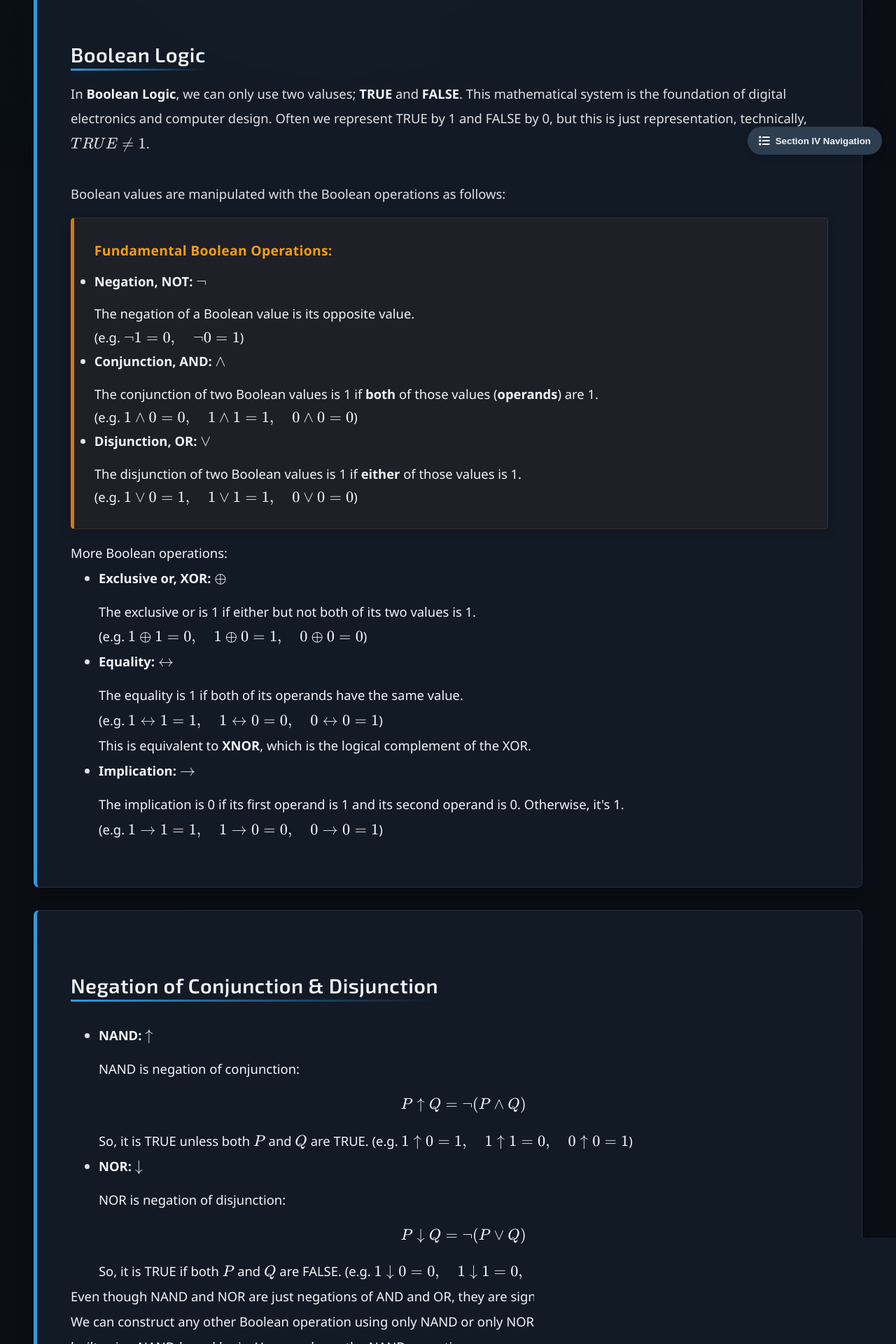
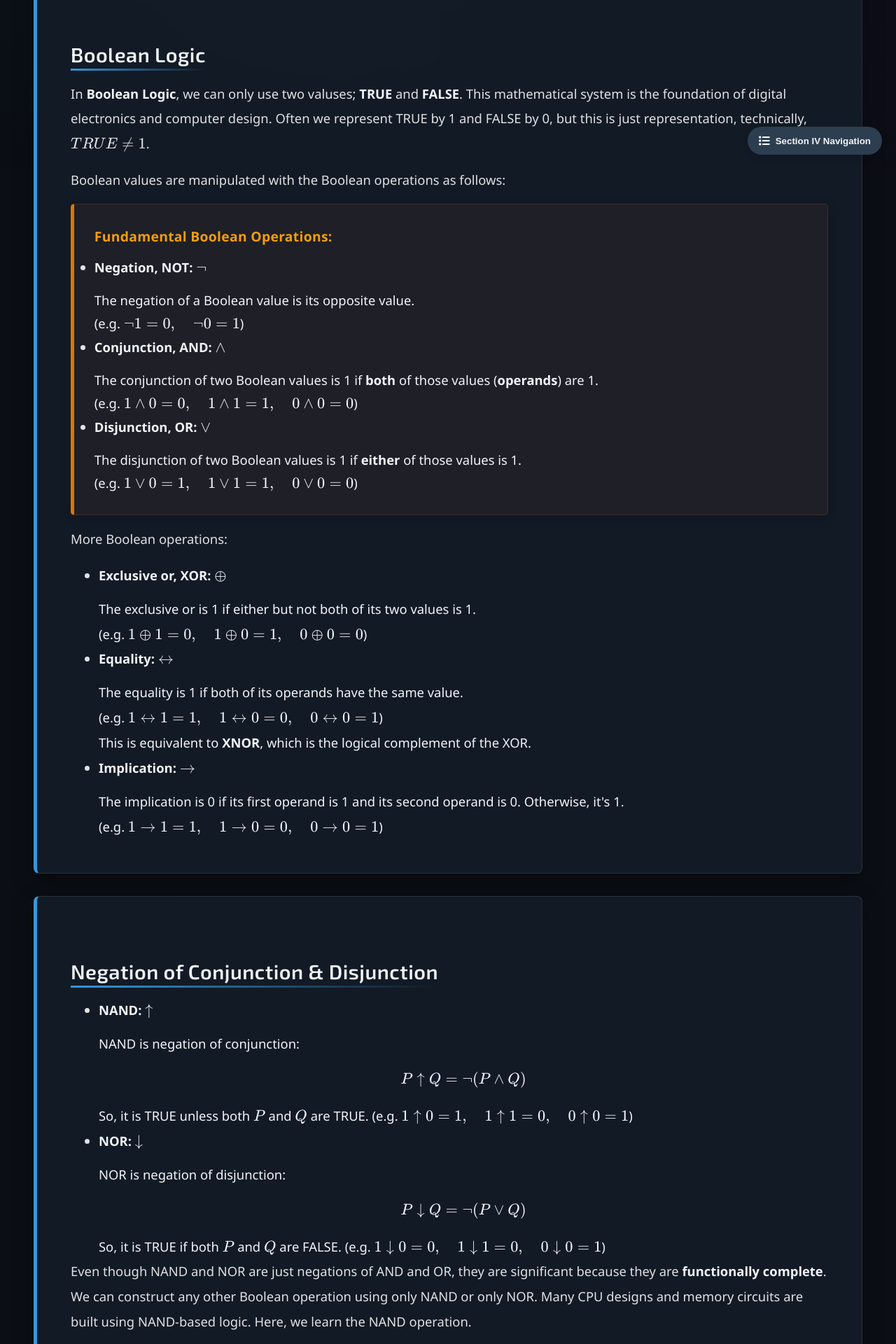
Before and after one commit to Yusukey01/yusukey01.github.io, a Jekyll site: the page built from Mathematics/Discrete/boolean.html, in a window 1280 px wide. Shown: the part 659-2579 px from the top of the page at 70% size. Built offline with Jekyll 4.4.1, drawn with Linux system fonts in a browser that asks for light colours.

Commit message:
fixed style, texts

```diff
--- a/Mathematics/Discrete/boolean.html
+++ b/Mathematics/Discrete/boolean.html
@@ -12,8 +12,7 @@ uses_python: false
         {% include learning_resource_schema.html topic_id=page.topic_id %}
 
         <div class="hero-section">
-            <h1 class="webpage-name">Boolean Logic
-            </h1>
+            <h1 class="webpage-name">Boolean Logic</h1>
         </div>
 
         {% include section_navigation.html %}
@@ -32,8 +31,10 @@ uses_python: false
                     In <strong>Boolean Logic</strong>, we can only use two valuses; <strong>TRUE</strong> and <strong>FALSE</strong>.
                     This mathematical system is the foundation of digital electronics and computer design. Often we represent TRUE by 1
                     and FALSE by 0, but this is just representation, technically, \(TRUE \neq 1\).
-            <br><br>
+                </p>
+                <p>
                     Boolean values are manipulated with the Boolean operations as follows:
+                </p>
                 <div class="theorem">
                     <span class="theorem-title">Fundamental Boolean Operations:</span>
                     <ul>
@@ -51,8 +52,9 @@ uses_python: false
                         (e.g. \(1 \vee 0 = 1, \quad 1 \vee 1 = 1, \quad 0 \vee 0 = 0\))
                     </ul>
                 </div>
+                <p>
                     More Boolean operations:
-            <br>
+                </p>
                 <ul style="padding-left: 40px;">
                     <li><strong>Exclusive or, XOR: \(\oplus\)</strong></li>
                     The exclusive or is 1 if either but not both of its two values is 1.
@@ -69,12 +71,12 @@ uses_python: false
                     <br>
                     (e.g. \(1 \rightarrow 1 = 1, \quad 1 \rightarrow 0 = 0, \quad 0 \rightarrow 0 = 1\))
                 </ul>
-            </p>
+
             </section>
 
             <section id="negation" class="section-content">
                 <h2>Negation of Conjunction & Disjunction</h2>
-            <p>
+
                 <ul style="padding-left: 40px;">
                     <li><strong>NAND: \(\uparrow\)</strong></li>
                     NAND is negation of conjunction:
@@ -91,9 +93,11 @@ uses_python: false
                     So, it is TRUE if both \(P\) and \(Q\) are FALSE.
                     (e.g. \(1 \downarrow 0 = 0, \quad 1 \downarrow 1 = 0, \quad 0 \downarrow 0 = 1\))
                 </ul>
+                <p>
                     Even though NAND and NOR are just negations of AND and OR, they are significant because they are
                     <strong>functionally complete</strong>. We can construct any other Boolean operation using only NAND or only NOR.
                     Many CPU designs and memory circuits are built using NAND-based logic. Here, we learn the NAND operation.
+                </p>
                 <div class="proof">
                     <span class="proof-title">NAND is Functionally Complete</span>
                     <ul style="padding-left: 40px;">
@@ -111,8 +115,11 @@ uses_python: false
                         \]
                     </ul>
                 </div>
+
+                <p>
                     Note: Non-fundamental Boolean operations can be built using AND, OR, and NOT, so they can be represented by NAND.
                     For example,
+                </p>
                 <ul style="padding-left: 40px;">
                     <li>Equality</li>
                     \[
@@ -129,7 +136,7 @@ uses_python: false
                     \end{align*}
                     \]
                 </ul>
-            </p>
+
             </section>
 
             <section id="circuit" class="section-content">
@@ -140,17 +147,23 @@ uses_python: false
                     Computers are built using electronic components wired together in a design known as a <strong>digital circuit</strong>. Logic
                     gates are physically implemented using transistors, and each Boolean operation corresponds to a type of gate that controls the
                     flow of electrical signals.
-            <br><br>
+                </p>
+                <p>
                     However, circuits are not only used for physical hardware but also for theoretical models in computer science. When Boolean
                     functions are used to construct a computational model rather than a physical device, we refer to them as <strong>Boolean circuits</strong>.
                     These circuits serve as a fundamental concept in computational complexity theory, where they help analyze the efficiency and
                     limitations of different computational processes. Here, we only introduce the definition of Boolean circuits. We will revisit this topic
                     after learning complexity theory in the future.
+                </p>
+
                 <div class="theorem">
                     <span class="theorem-title">Boolean Circuit:</span>
+                    <p>
                         A Boolean circuit is a collection of gates and inputs connected by wires. Cycles are not permitted. Gates take three forms: AND gates,
                         OR gates, and NOT gates.
+                    </p>
                 </div>
+                <p>
                     Note: A Boolean circuit is said to be a <strong>directed acyclic graph (DAG)</strong>. Each node represents a logic gate or
                     an input variable. Input nodes (source nodes) represent Boolean variables. Internal nodes represent logic gates. A special output
                     node (sink node) represents the final output of the circuit. Edges represent the flow of information, showing how outputs of one
```
Lines whose indentation alone changed are shown as unchanged.
